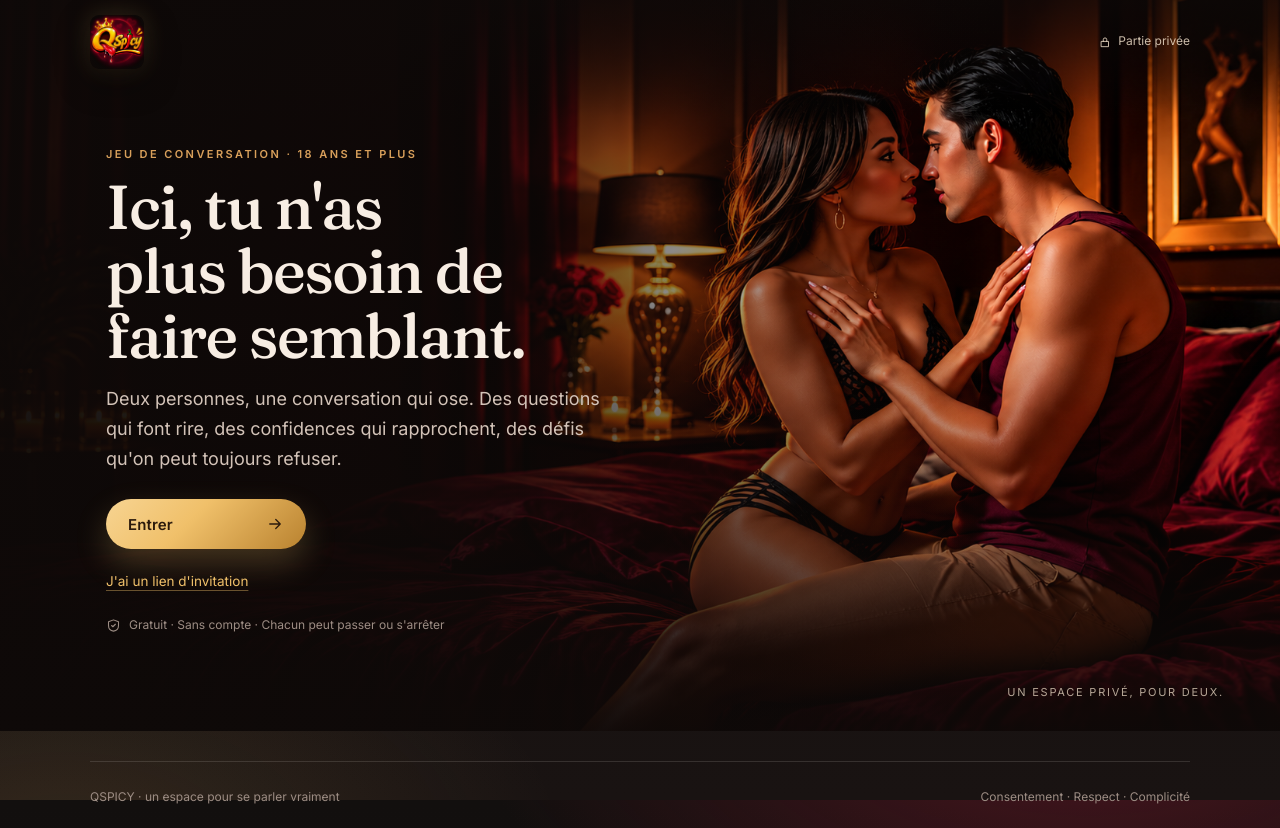
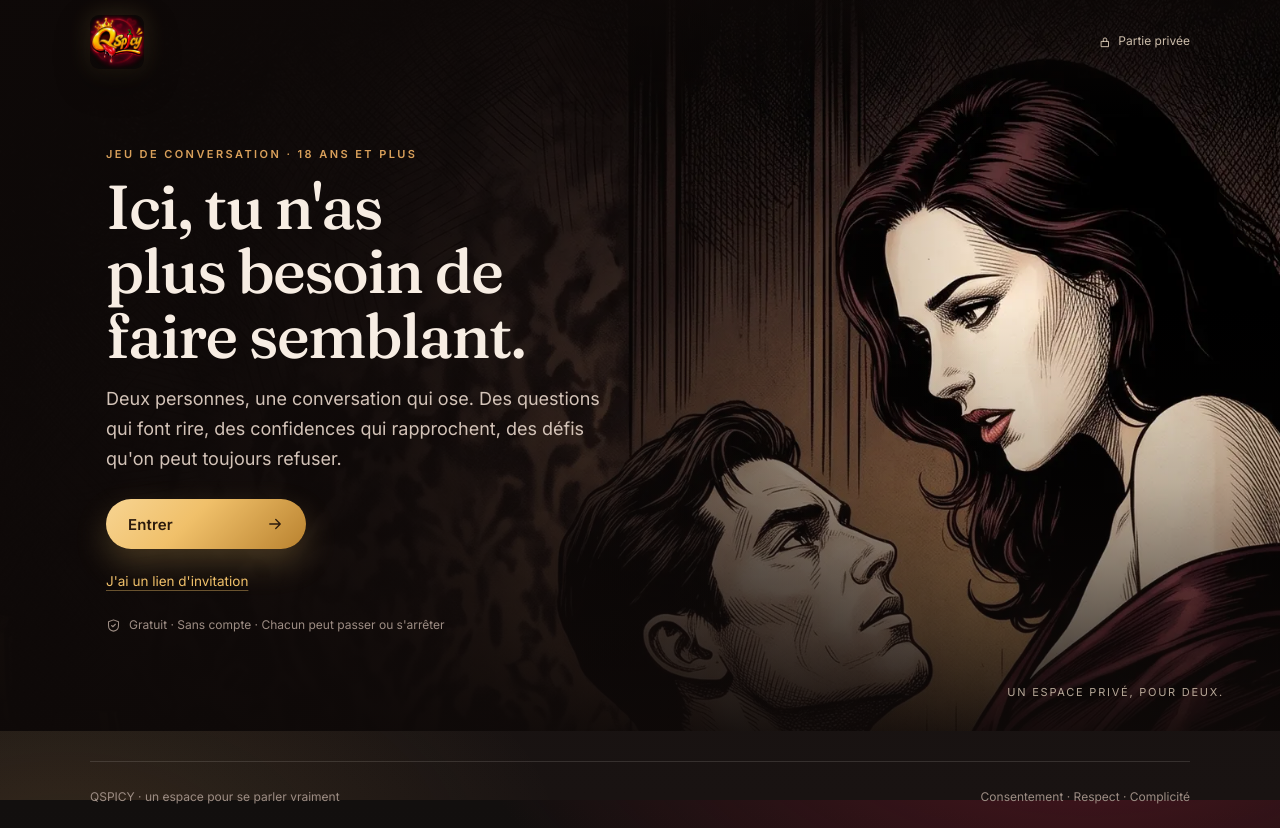
Before and after one commit to dodjust229/--deux-, a React (Vite) app: page / in a window 1280 px wide. Built offline with nearby package versions, Linux system fonts and the light colour scheme; no server answers.

Commit message:
fix: utiliser les compositions d'accueil adaptées à chaque écran

```diff
--- a/src/screens/Home.tsx
+++ b/src/screens/Home.tsx
@@ -15,18 +15,18 @@ export function Home({ lang, onEnter, onInvite }: HomeProps) {
       <picture className="home__bg">
         <source
           media="(max-width: 699px)"
-          srcSet={asset("brand/Étreinte passionnée dans une chambre burgundy.png")}
+          srcSet={asset("brand/accueil-mobile.webp")}
           width={1080}
           height={1440}
         />
         <source
           media="(max-width: 1099px)"
-          srcSet={asset("brand/Étreinte passionnée dans une chambre burgundy.png")}
+          srcSet={asset("brand/accueil-tablette.webp")}
           width={1280}
           height={960}
         />
         <img
-          src={asset("brand/Étreinte passionnée dans une chambre burgundy.png")}
+          src={asset("brand/accueil-bureau.webp")}
           alt=""
           width={1600}
           height={900}
```
